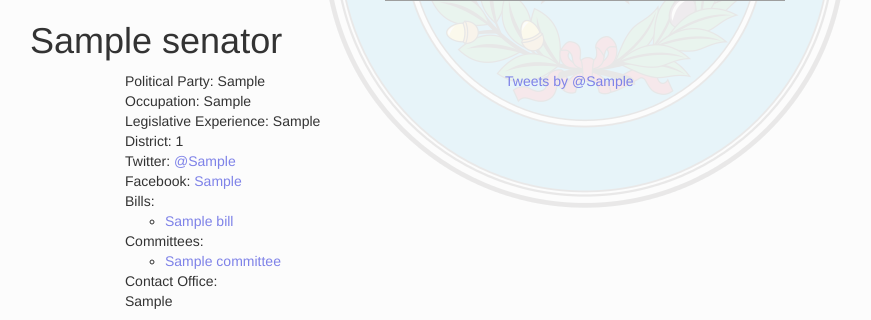
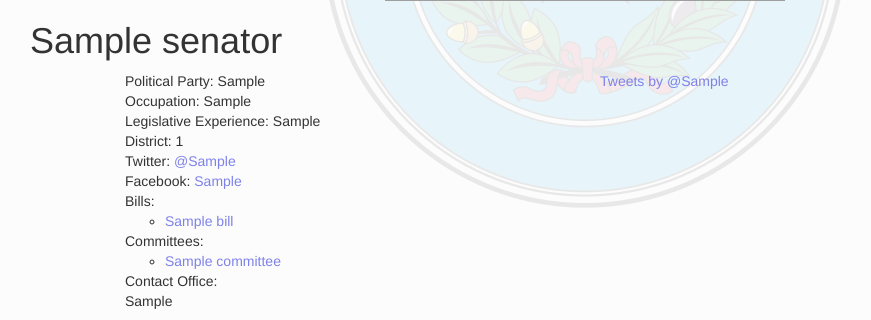
Before and after one commit to Jkettler/cs373-idb, a Django app: page /senators/1/ in a window 1280 px wide. Shown: the part 427-747 px from the top of the page, without its empty margins (55-926 px from the left). Run offline with Django 3.2, Linux system fonts and the light colour scheme; tables that the repository leaves empty hold one stand-in row (values such as "Sample post"); parts of the project's set-up code (start-up, migrations or seed data) failed here and were passed over; some libraries are stand-ins or nearby versions; grey boxes are pictures that could not be loaded.

Commit message:
layout fix

```diff
--- a/idb/templates/senator.html
+++ b/idb/templates/senator.html
@@ -10,7 +10,7 @@
         </div>
     </div>
     <div class="row-fluid">
-        <div class="col-sm-4 col-sm-offset-1">
+        <div class="col-sm-5 col-sm-offset-1">
             <ul class="list-unstyled">
 
                 <li>Political Party: {{ senator.party }}</li>
```
